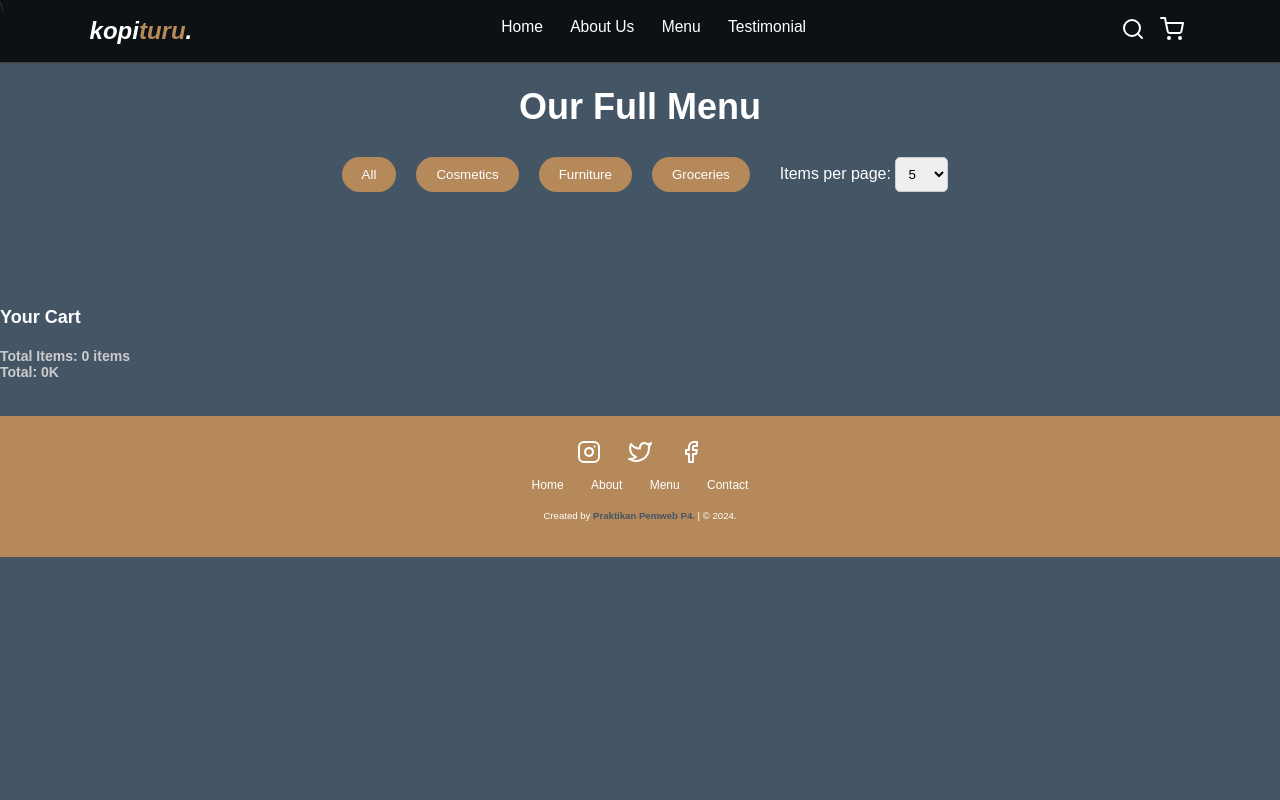
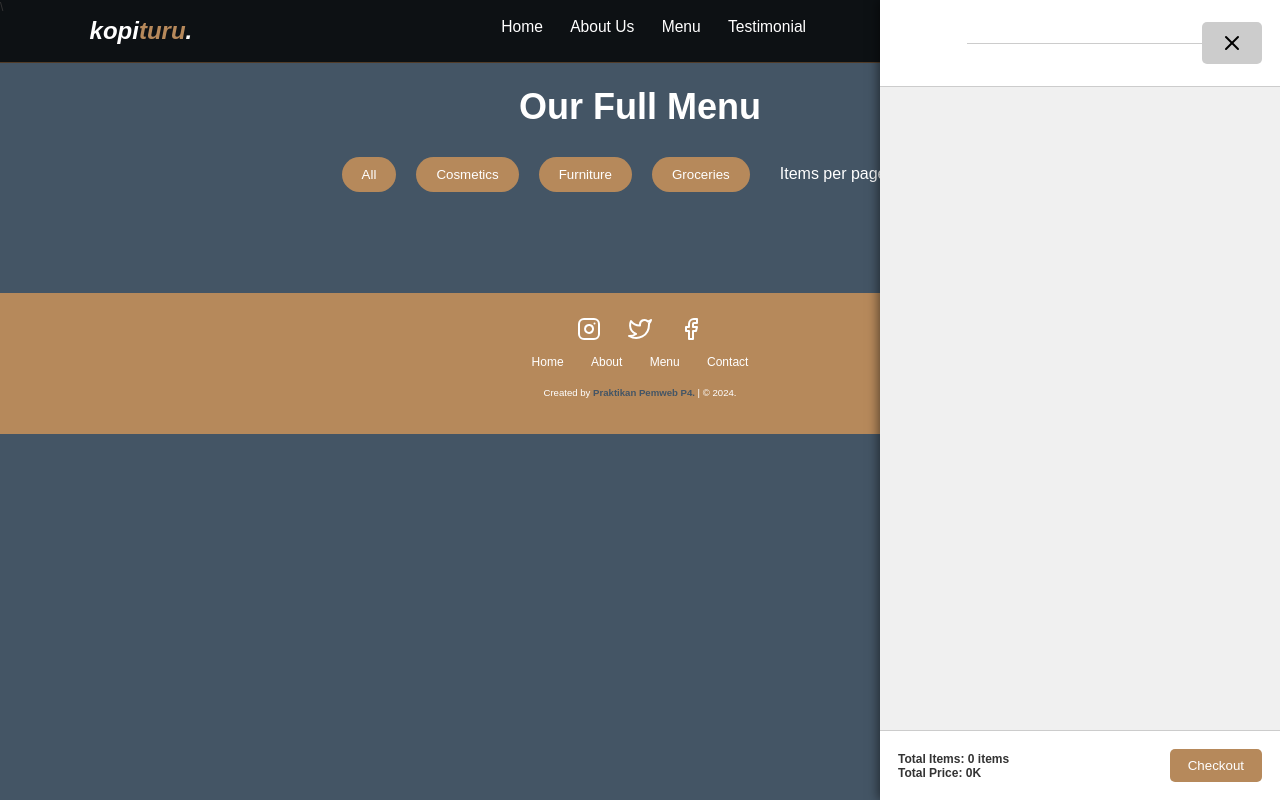
Before and after one commit to dzakyahnaf/pweb-js-P4-2024, a plain HTML site: page menu.html in a window 1280 px wide. Both pictures are taken after a click on the link 1172 px from the left and 37 px from the top of the page. Drawn offline with nearby package versions, Linux system fonts and the light colour scheme; no server answers.

Commit message:
rapiin dikit

```diff
--- a/css/style.css
+++ b/css/style.css
@@ -445,6 +445,57 @@ body {
   background-color: #b6895b;
 }
 
+/* Sidebar for the cart */
+.cart-sidebar {
+  position: fixed;
+  right: -300px; /* Mulai di luar layar */
+  top: 0;
+  width: 300px;
+  height: 100%;
+  background-color: white;
+  color: black;
+  box-shadow: -2px 0px 10px rgba(0, 0, 0, 0.5);
+  z-index: 9999;
+  transition: right 0.3s ease-in-out;
+  overflow-y: auto;
+}
+
+/* Show sidebar */
+.cart-sidebar.open {
+  right: 0;
+}
+
+/* Cart toggle button */
+.cart-toggle {
+  position: fixed;
+  top: 20px;
+  right: 20px;
+  background-color: var(--primary);
+  padding: 10px;
+  border-radius: 50%;
+  cursor: pointer;
+  z-index: 10000;
+}
+
+.cart-header {
+  display: flex;
+  justify-content: space-between;
+  align-items: center;
+  padding: 1rem;
+  background-color: var(--primary);
+  color: white;
+}
+
+.close-cart {
+  background: none;
+  border: none;
+  color: black;
+  font-size: 1.5rem;
+  cursor: pointer;
+  padding: 0.5rem;
+}
+
+
 /* Full Menu Page Section */
 .menu-page {
   padding: 6rem 7% 2rem;
@@ -552,53 +603,113 @@ body {
   color: #b6895b;
 }
 
-#cart-section {
-  margin-top: 50px;
+/* Sidebar for the cart */
+.cart-sidebar {
+  position: fixed;
+  right: -400px; /* Lebar lebih besar agar lebih sesuai dengan desain */
+  top: 0;
+  width: 400px;
+  height: 100%;
+  background-color: #f0f0f0;
+  color: black;
+  box-shadow: -2px 0px 10px rgba(0, 0, 0, 0.5);
+  z-index: 9999;
+  transition: right 0.3s ease-in-out;
+  overflow-y: auto;
+  display: flex;
+  flex-direction: column;
+  justify-content: space-between;
 }
 
-#cart-items {
-  margin-bottom: 20px;
+/* Show sidebar */
+.cart-sidebar.open {
+  right: 0;
 }
 
-.cart-item {
-  padding: 10px 0;
+/* Cart header */
+.cart-header {
+  padding: 1.5rem;
+  text-align: center;
+  background-color: white;
   border-bottom: 1px solid #ccc;
 }
 
-#cart-total h3 {
-  font-weight: bold;
-  color: #ccc;
+.cart-header h2 {
+  font-size: 1.6rem;
+  margin-bottom: 0.5rem;
 }
-/* Styling untuk item di cart */
-.cart-item {
-  padding: 10px 0;
-  border-bottom: 1px solid #ccc;
+
+.cart-header hr {
+  border: 0;
+  border-top: 1px solid #ccc;
+  width: 80%;
+  margin: 0.5rem auto;
+}
+
+/* Cart items */
+.cart-items-container {
+  flex-grow: 1;
+  padding: 1rem;
+  overflow-y: auto;
+}
+
+.cart-page_item {
   display: flex;
-  justify-content: space-between;
+  align-items: center;
+  background-color: white;
+  margin-bottom: 1rem;
+  padding: 0.75rem;
+  border-radius: 8px;
+  box-shadow: 0 1px 3px rgba(0, 0, 0, 0.1);
+}
+
+.cart-page_img {
+  width: 60px;
+  height: 60px;
+  object-fit: cover;
+  border-radius: 5px;
+}
+
+.cart-page_info {
+  flex-grow: 1;
+  margin-left: 1rem;
+}
+
+.cart-page_info h3 {
+  font-size: 1.2rem;
+  margin-bottom: 0.5rem;
+}
+
+.cart-page_info p {
+  font-size: 1rem;
+  margin-bottom: 0.5rem;
+}
+
+.cart-item-actions {
+  display: flex;
   align-items: center;
 }
 
-/* Tombol tambah dan kurangi item */
-button {
+.cart-item-actions button {
   background-color: #b6895b;
   color: white;
   border: none;
-  padding: 5px 10px;
-  margin: 0 5px;
+  padding: 0.5rem 1rem;
+  margin: 0 0.3rem;
   cursor: pointer;
   border-radius: 5px;
 }
 
-button:hover {
+.cart-item-actions button:hover {
   background-color: #694e33;
 }
 
-/* Tombol remove item */
+/* Remove button */
 .remove-button {
   background-color: #ff4d4d;
   color: white;
   border: none;
-  padding: 5px 10px;
+  padding: 0.5rem;
   cursor: pointer;
   border-radius: 5px;
 }
@@ -607,36 +718,45 @@ button:hover {
   background-color: #ff1a1a;
 }
 
-/* Styling for the cart item image */
-.cart-item-image {
-  width: 50px;
-  height: 50px;
-  object-fit: cover;
-  margin-right: 10px;
+/* Cart footer */
+.close-cart {
+  background-color: #ccc;
+  border: none;
+  padding: 0.75rem 1.5rem;
+  cursor: pointer;
   border-radius: 5px;
+  color: black;
 }
-
-/* Styling for the cart item container */
-.cart-item {
+.cart-footer {
+  padding: 1.5rem;
+  background-color: white;
   display: flex;
   justify-content: space-between;
   align-items: center;
-  padding: 10px 0;
-  border-bottom: 1px solid #ccc;
+  border-top: 1px solid #ccc;
 }
 
-/* Styling for the remove button */
-.remove-button {
-  background-color: #ff4d4d;
-  color: white;
-  border: none;
-  padding: 5px 10px;
-  cursor: pointer;
-  border-radius: 5px;
+.cart-summary {
+  flex-grow: 1;
 }
 
-.remove-button:hover {
-  background-color: #ff1a1a;
+.cart-summary h3 {
+  font-size: 1rem;
+  margin: 0;
+  color: #333;
+}
+
+.checkout-btn {
+  background-color: #b6895b;
+  color: white;
+  padding: 0.75rem 1.5rem;
+  border: none;
+  border-radius: 5px;
+  cursor: pointer;
+}
+
+.checkout-btn:hover {
+  background-color: #694e33;
 }
 
 /* Footer */
--- a/js/catalogue.js
+++ b/js/catalogue.js
@@ -1,12 +1,13 @@
 let allProducts = [];
-let itemsPerPage = 5; // Default to 5 items per page
+let itemsPerPage; // Awalnya undefined agar bisa menampilkan semua item
 
 // Fetch products from API
 fetch('https://dummyjson.com/products')
   .then(response => response.json())
   .then(data => {
     allProducts = data.products;
-    displayFilteredProducts(allProducts.slice(0, itemsPerPage)); // Initially display limited products
+    itemsPerPage = allProducts.length; // Tampilkan semua item saat pertama kali halaman dibuka
+    displayFilteredProducts(allProducts.slice(0, itemsPerPage)); // Menampilkan semua item
   })
   .catch(error => {
     console.error('Error fetching products:', error);
@@ -26,7 +27,7 @@ function filterProducts(category) {
     filteredProducts = allProducts;
   }
 
-  displayFilteredProducts(filteredProducts.slice(0, itemsPerPage)); // Show products based on selected number
+  displayFilteredProducts(filteredProducts.slice(0, itemsPerPage)); // Menampilkan item berdasarkan jumlah yang dipilih
 }
 
 // Function to display products
@@ -52,7 +53,7 @@ function displayFilteredProducts(products) {
 // Function to update number of items per page
 function updateItemsPerPage() {
   const selectedValue = document.getElementById('items-per-page').value;
-  itemsPerPage = parseInt(selectedValue, 10); // Convert the value to a number
+  itemsPerPage = parseInt(selectedValue, 10); // Konversi pilihan menjadi angka
 
   // Refresh the displayed products based on current category and items per page
   filterProducts('all');
@@ -73,34 +74,36 @@ function addToCart(productId, productName, productPrice, productImage) {
   displayCartItems(); // Refresh cart display
 }
 
-// Fungsi untuk menampilkan isi cart
 function displayCartItems() {
   let cart = JSON.parse(localStorage.getItem('cart')) || [];
   let cartItemsHTML = '';
   let totalPrice = 0;
-    let totalItems = 0;  // Tambahkan variabel untuk menghitung total item
+  let totalItems = 0;
 
   cart.forEach(item => {
+    // Menggunakan class berbeda untuk cart
     cartItemsHTML += `
-        <div class="cart-item">
-          <img src="${item.image}" alt="${item.name}" class="cart-item-image" />
-          <p>${item.name} (x${item.quantity}) - ${item.price * item.quantity}K</p>
+      <div class="cart-page_item">
+        <img src="${item.image}" alt="${item.name}" class="cart-page_img" />
+        <div class="cart-page_info">
+          <h3>${item.name}</h3>
+          <p>${item.price * item.quantity}K</p>
+          <div class="cart-item-actions">
             <button onclick="updateQuantity(${item.id}, 'decrease')">-</button>
-          ${item.quantity}
+            <span>${item.quantity}</span>
             <button onclick="updateQuantity(${item.id}, 'increase')">+</button>
+          </div>
           <button class="remove-button" onclick="removeFromCart(${item.id})">Remove</button>
+        </div>
       </div>
     `;
     totalPrice += item.price * item.quantity;
-      totalItems += item.quantity;  // Hitung total item
+    totalItems += item.quantity;
   });
 
-    // Tampilkan item di dalam cart
   document.getElementById('cart-items').innerHTML = cartItemsHTML;
-    // Tampilkan total harga
   document.getElementById('total-price').textContent = totalPrice + 'K';
-    // Tampilkan total item
-    document.getElementById('total-items').textContent = totalItems + ' items';  // Perbarui elemen untuk total item
+  document.getElementById('total-items').textContent = totalItems + ' items';
 }
 
   // Fungsi untuk mengubah jumlah item di cart
@@ -138,3 +141,20 @@ function removeFromCart(productId) {
   localStorage.setItem('cart', JSON.stringify(cart));
   displayCartItems(); // Refresh cart display
 }
+
+// Toggle cart sidebar
+const cartSidebar = document.getElementById('cart-sidebar');
+const cartToggle = document.getElementById('cart-toggle');
+const closeCartBtn = document.getElementById('close-cart');
+
+// Menggunakan logo keranjang di navbar untuk toggle sidebar
+const cartToggleNavbar = document.querySelector('#shopping-cart');
+
+cartToggleNavbar.addEventListener('click', () => {
+  cartSidebar.classList.toggle('open');
+});
+
+
+closeCartBtn.addEventListener('click', () => {
+  cartSidebar.classList.remove('open');
+});
--- a/menu.html
+++ b/menu.html
@@ -25,6 +25,26 @@
       </div>
     </nav>
     <!-- Navbar End -->
+
+<!-- Cart Sidebar -->
+<div id="cart-sidebar" class="cart-sidebar">
+  <div class="cart-header">
+    <h2>Your Cart</h2>
+    <hr />
+    <button id="close-cart" class="close-cart"><i data-feather="x"></i></button>
+  </div>
+  <div id="cart-items" class="cart-items-container">
+    <!-- Item cart akan ditampilkan di sini -->
+  </div>
+
+  <div class="cart-footer">
+    <div class="cart-summary">
+      <h3>Total Items: <span id="total-items">0</span></h3>
+      <h3>Total Price: <span id="total-price">0</span></h3>
+    </div>
+    <button id="checkout" class="checkout-btn">Checkout</button>
+  </div>
+</div>
 
     <!-- Menu Section -->
     <section class="menu-page">
@@ -77,15 +97,6 @@
       </div>
     </section>
 
-    <section id="cart-section">
-      <h2>Your Cart</h2>
-      <div id="cart-items"></div>
-      <div id="cart-total">
-        <h3>Total Items: <span id="total-items">0</span></h3>
-        <h3>Total: <span id="total-price">0</span></h3>
-      </div>
-    </section>
-
     <!-- Footer start -->
     <footer>
       <div class="socials">
```
Lines whose indentation alone changed are shown as unchanged.
